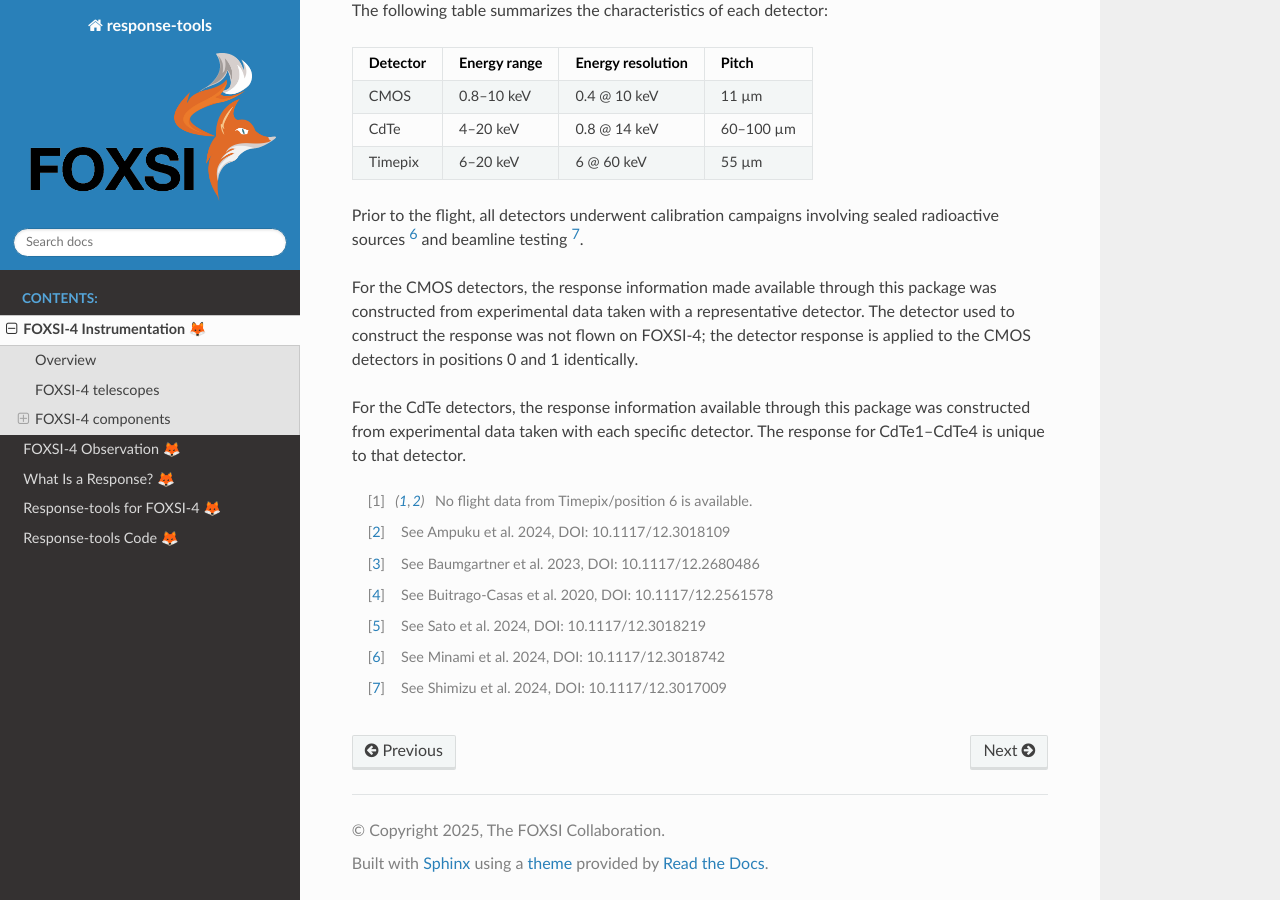
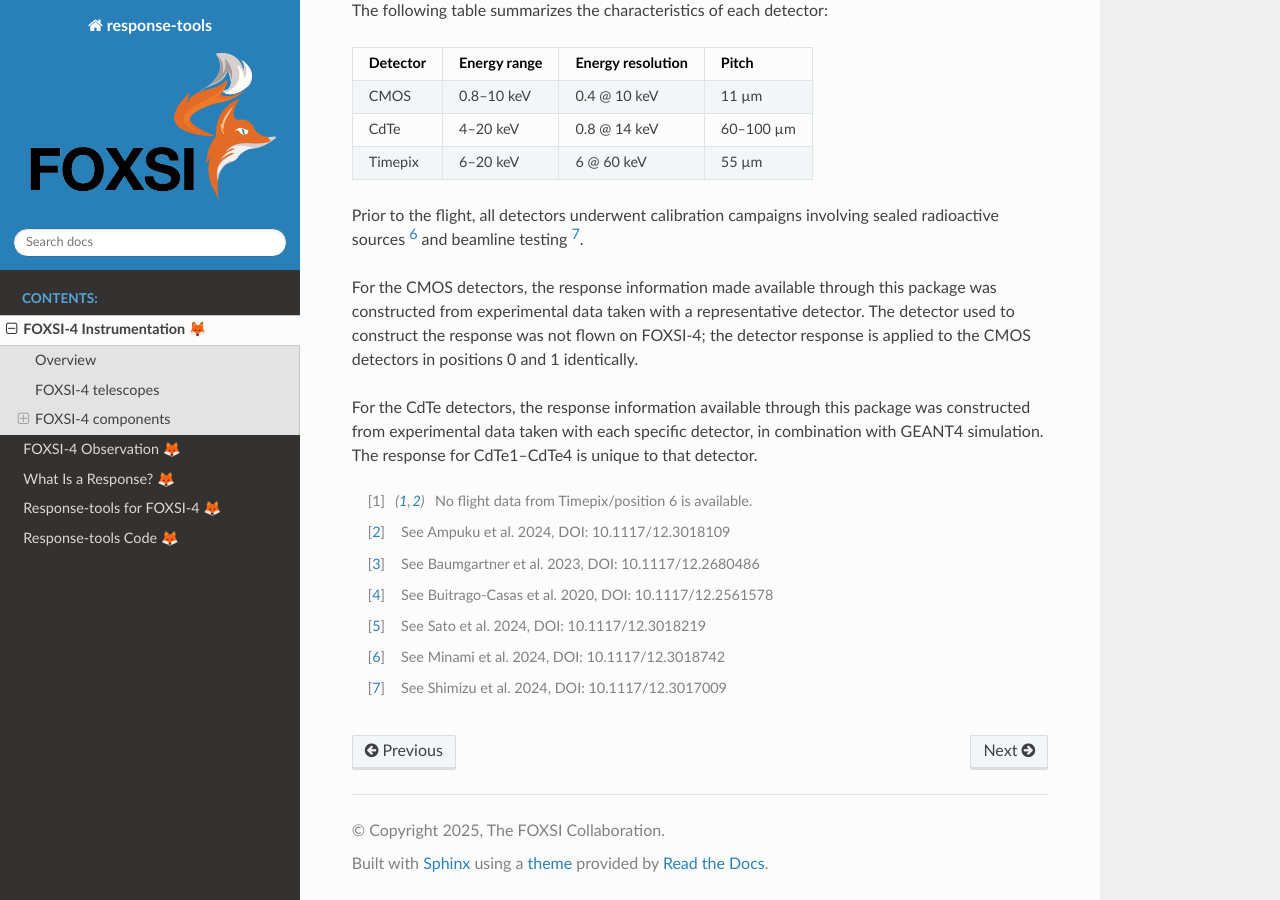
Before and after one commit to thanasipantazides/response-tools, a Sphinx documentation site: the page built from docs/instrument.rst, in a window 1280 px wide and 900 px high, scrolled down 3561 px. Built offline with Sphinx 7.4.7 and the Read the Docs theme 3.1.0, drawn with Linux system fonts in a browser that asks for light colours; pages that are not in the unit, such as notebooks, are missing from menus.

Commit message:
add GEANT comment per PR req

```diff
--- a/docs/instrument.rst
+++ b/docs/instrument.rst
@@ -181,8 +181,8 @@ to the CMOS detectors in positions 0 and 1 identically.
 
 For the CdTe detectors, the response information available through
 this package was constructed from experimental data taken with each
-specific detector. The response for CdTe1–CdTe4 is unique to that
-detector.
+specific detector, in combination with GEANT4 simulation. The response
+for CdTe1–CdTe4 is unique to that detector.
 
 
 
```
